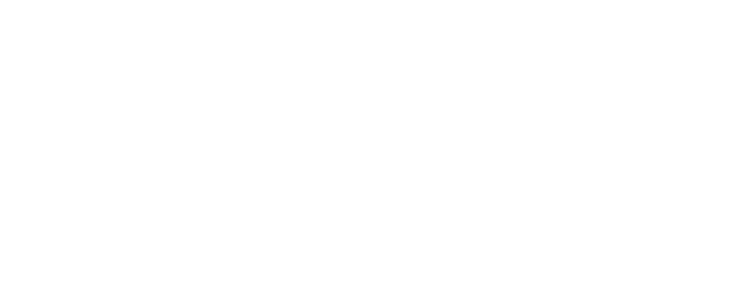
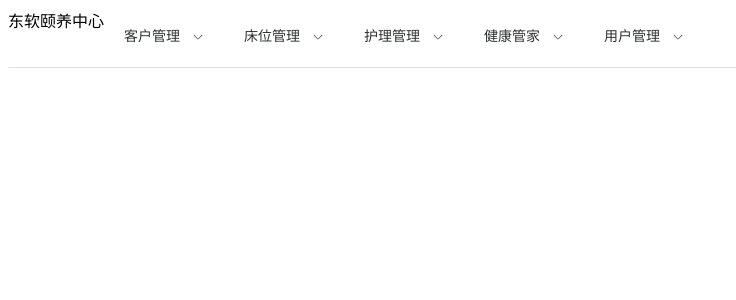
Before and after one commit to hhhyd/yyzx, a Vue app: page /#/Breadcrumb in a window 1280 px wide. Before the commit this address had no page. Shown: the top 300 px of the page, without its empty margins (0-736 px from the left). Built offline with nearby package versions, Linux system fonts and the light colour scheme.

Commit message:
20260414

```diff
--- /dev/null
+++ b/src/components/Breadcrumb.vue
@@ -0,0 +1,43 @@
+<template>
+<el-menu :default-active="activeIndex"
+  class="el-menu-demo"
+  mode="horizontal"
+  @select="handleSelect">
+  <img src="" alt="">
+  <div>东软颐养中心</div>
+  <el-sub-menu index="1">
+    <template #title>客户管理</template>
+    <el-menu-item index="1-1">入住登记</el-menu-item>
+    <el-menu-item index="1-2">外出登记</el-menu-item>
+    <el-menu-item index="1-3">退住登记</el-menu-item>
+  </el-sub-menu>
+  <el-sub-menu index="2">
+    <template #title>床位管理</template>
+    <el-menu-item index="2-1">床位示意图</el-menu-item>
+    <el-menu-item index="2-2">床位管理</el-menu-item>
+  </el-sub-menu>
+  <el-sub-menu index="3">
+    <template #title>护理管理</template>
+    <el-menu-item index="3-1">护理级别</el-menu-item>
+    <el-menu-item index="3-2">护理项目</el-menu-item>
+    <el-menu-item index="3-3">客户护理设置</el-menu-item>
+    <el-menu-item index="3-4">护理记录</el-menu-item>
+  </el-sub-menu>
+  <el-sub-menu index="4">
+    <template #title>健康管家</template>
+    <el-menu-item index="4-1">设置服务对象</el-menu-item>
+    <el-menu-item index="4-2">服务关注</el-menu-item>
+  </el-sub-menu>
+  <el-sub-menu index="5">
+    <template #title>用户管理</template>
+    <el-menu-item index="5-1">基础数据维护</el-menu-item>
+  </el-sub-menu>
+  </el-menu>
+</template>
+<script>
+export default {
+    name: 'Breadcrumb',
+
+}
+
+</script>
--- a/src/router/index.js
+++ b/src/router/index.js
@@ -1,11 +1,17 @@
 import { createRouter, createWebHashHistory } from 'vue-router'
 import login from '../views/login.vue'
+import Breadcrumb from '../components/Breadcrumb.vue'
 
 const routes =[
     {
       path: '/',
       name: 'login',
-      component: login
+      component:login,
+    },
+    {
+       path: '/Breadcrumb',
+      name: 'Breadcrumb',
+      component:Breadcrumb,
     }
 ]
 const router = createRouter({
--- a/src/views/login.vue
+++ b/src/views/login.vue
@@ -3,25 +3,52 @@
         <el-col :xs="{ span: 24, offset: 0 }" :sm="{ span: 12, offset: 6 }">
             <el-form :model="formDate" ref="formData">
                 <el-form-item label="">
-                    <el-input placeholder="请输入用户名" v-model="Username"></el-input>
+                    <el-input placeholder="请输入用户名" v-model="formData.Username"></el-input>
                 </el-form-item>
-
+                <el-form-item label="">
+                    <el-input placeholder="请输入密码" v-model="formData.Password"></el-input>
+                </el-form-item>
+                <el-form-item label="">
+                    <el-select v-model="formData.usertype" placeholder="请选择用户类型">
+                        <el-option v-for="item in userTypeOptions" :key="item.value" :value="item.value"
+                            :label="item.label"></el-option>
+                    </el-select>
+                </el-form-item>
+                <el-form-item>
+                    <el-button type="primary" @click="login">
+                        登录
+                    </el-button>
+                </el-form-item>
             </el-form>
         </el-col>
     </el-row>
 </template>
 
 <script>
-export default{
+
+export default {
     name: 'login',
-    data(){
-       return{
-        formData:{
-            Username:''
-        },
+    data() {
+        return {
+            formData: {
+                Username: '',
+                Password: '',
+                usertype: ''
+            },
+            userTypeOptions:[
+                {value:'1',label:'系统管理员'},
+                {value:'2',label:'护工'}
+            ]
 
-       }}
+        }
+    },
+    methods:{
+        login(){
+             this.$router.push('/Breadcrumb')
+        }
     }
+}
+// 在登录成功的回调中
 
 </script>
 
```
